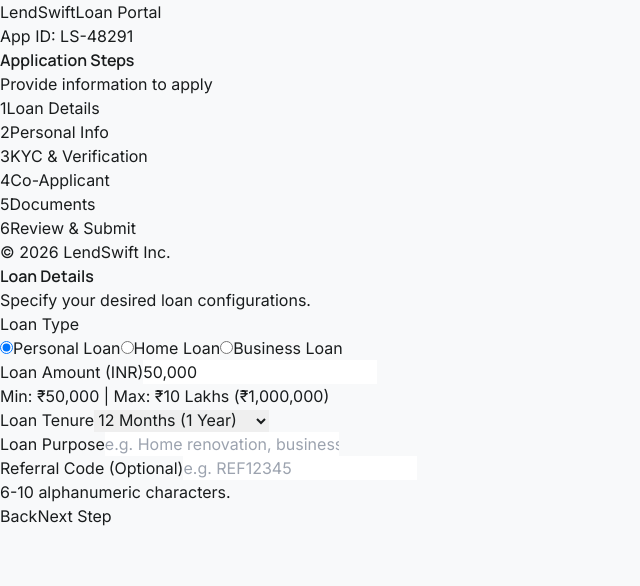
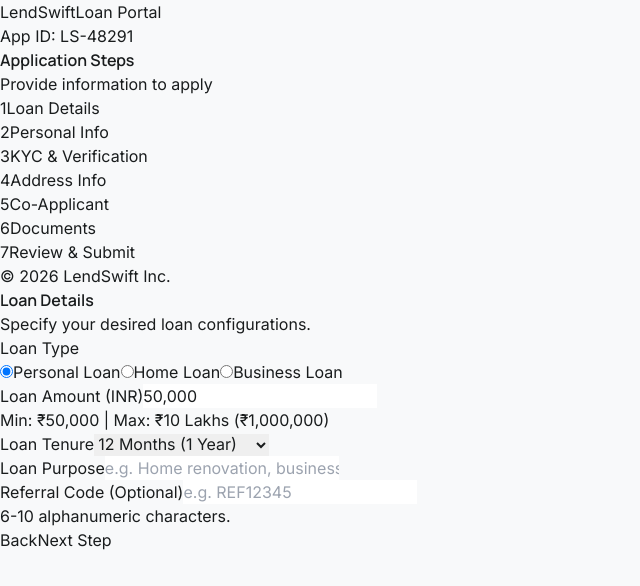
Before and after one commit to readvnsh/ZeTheta, a React (Vite) app: page / in a window 1280 px wide. Shown: the top 586 px of the page, without its empty margins (0-640 px from the left). Built offline with nearby package versions, Linux system fonts and the light colour scheme.

Commit message:
feat(logic): wire PIN autofill and dynamic address schema constraints

```diff
--- a/src/components/MainLayout.tsx
+++ b/src/components/MainLayout.tsx
@@ -2,6 +2,7 @@
 import Step1LoanDetails from './Step1LoanDetails';
 import Step2PersonalInfo from './Step2PersonalInfo';
 import Step3KYC from './Step3KYC';
+import Step4Address from './Step4Address';
 
 export default function MainLayout() {
   const {
@@ -18,14 +19,15 @@
     { num: 1, label: 'Loan Details', icon: 'payments' },
     { num: 2, label: 'Personal Info', icon: 'person' },
     { num: 3, label: 'KYC & Verification', icon: 'security' },
+    { num: 4, label: 'Address Info', icon: 'home' },
     {
-      num: 4, label: 'Co-Applicant', icon: 'group', disabled: true,
+      num: 5, label: 'Co-Applicant', icon: 'group', disabled: true,
     },
     {
-      num: 5, label: 'Documents', icon: 'description', disabled: true,
+      num: 6, label: 'Documents', icon: 'description', disabled: true,
     },
     {
-      num: 6, label: 'Review & Submit', icon: 'send', disabled: true,
+      num: 7, label: 'Review & Submit', icon: 'send', disabled: true,
     },
   ];
 
@@ -59,12 +61,12 @@
   const getFormId = () => {
     if (step === 1) return 'step1-form';
     if (step === 2) return 'step2-form';
-    return 'step3-form';
+    if (step === 3) return 'step3-form';
+    return 'step4-form';
   };
 
   const getSubmitText = () => {
-    if (step === 3) return 'Proceed';
-    if (step === 2) return 'Submit Application';
+    if (step === 4) return 'Proceed';
     return 'Next Step';
   };
 
@@ -123,6 +125,7 @@
             {step === 1 && <Step1LoanDetails />}
             {step === 2 && <Step2PersonalInfo />}
             {step === 3 && <Step3KYC />}
+            {step === 4 && <Step4Address />}
           </div>
         </main>
       </div>
--- a/src/store/formStore.ts
+++ b/src/store/formStore.ts
@@ -1,19 +1,14 @@
 import { create } from 'zustand';
-import { Step1FormData, Step2FormData } from '../schemas';
-
-export interface Step3Data {
-  pan: string;
-  aadhaar: string;
-  voterId?: string;
-  passport?: string;
-  aadhaarConsent: boolean;
-}
+import {
+  Step1FormData, Step2FormData, Step3Data, Step4FormData,
+} from '../schemas';
 
 interface FormState {
   step: number;
   step1Data: Step1FormData | null;
   step2Data: Step2FormData | null;
   step3Data: Step3Data | null;
+  step4Data: Step4FormData | null;
   spouseFieldsRequired: boolean;
   step3Consent: boolean;
   isPanVerified: boolean;
@@ -22,6 +17,7 @@
   setStep1Data: (data: Step1FormData) => void;
   setStep2Data: (data: Step2FormData | null) => void;
   setStep3Data: (data: Step3Data | null) => void;
+  setStep4Data: (data: Step4FormData | null) => void;
   setSpouseFieldsRequired: (required: boolean) => void;
   setStep3Consent: (consent: boolean) => void;
   setPanVerified: (verified: boolean) => void;
@@ -34,6 +30,7 @@
   step1Data: null,
   step2Data: null,
   step3Data: null,
+  step4Data: null,
   spouseFieldsRequired: false,
   step3Consent: false,
   isPanVerified: false,
@@ -42,6 +39,7 @@
   setStep1Data: (data) => set({ step1Data: data }),
   setStep2Data: (data) => set({ step2Data: data }),
   setStep3Data: (data) => set({ step3Data: data }),
+  setStep4Data: (data) => set({ step4Data: data }),
   setSpouseFieldsRequired: (required) => set({ spouseFieldsRequired: required }),
   setStep3Consent: (consent) => set({ step3Consent: consent }),
   setPanVerified: (verified) => set({ isPanVerified: verified }),
@@ -51,6 +49,7 @@
     step1Data: null,
     step2Data: null,
     step3Data: null,
+    step4Data: null,
     spouseFieldsRequired: false,
     step3Consent: false,
     isPanVerified: false,
```
